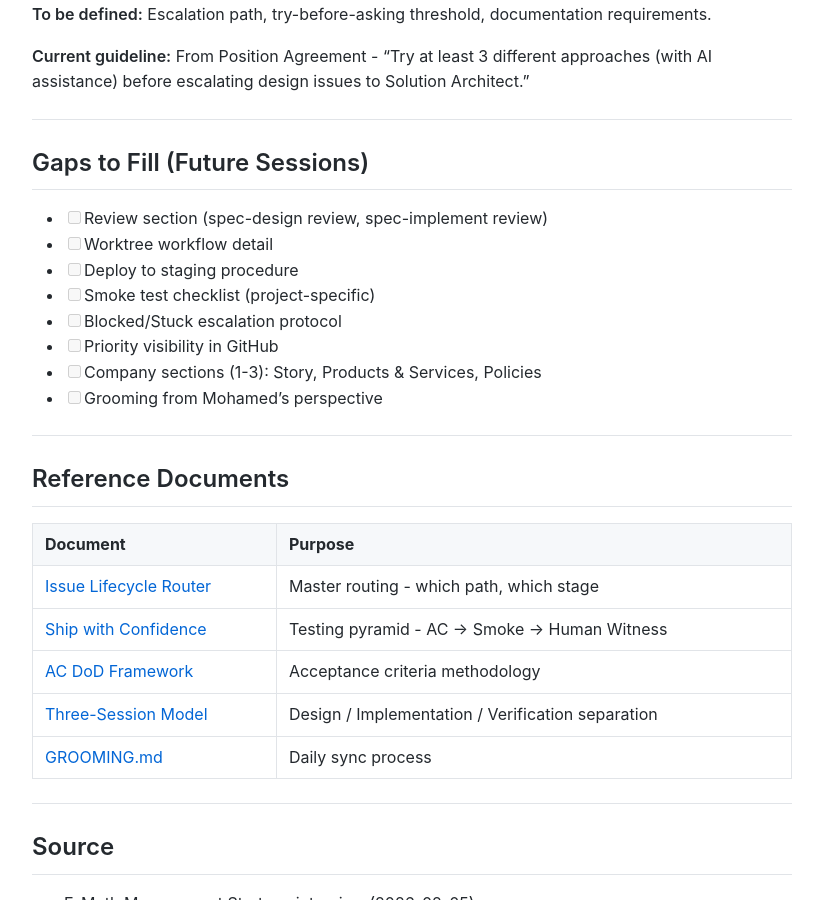
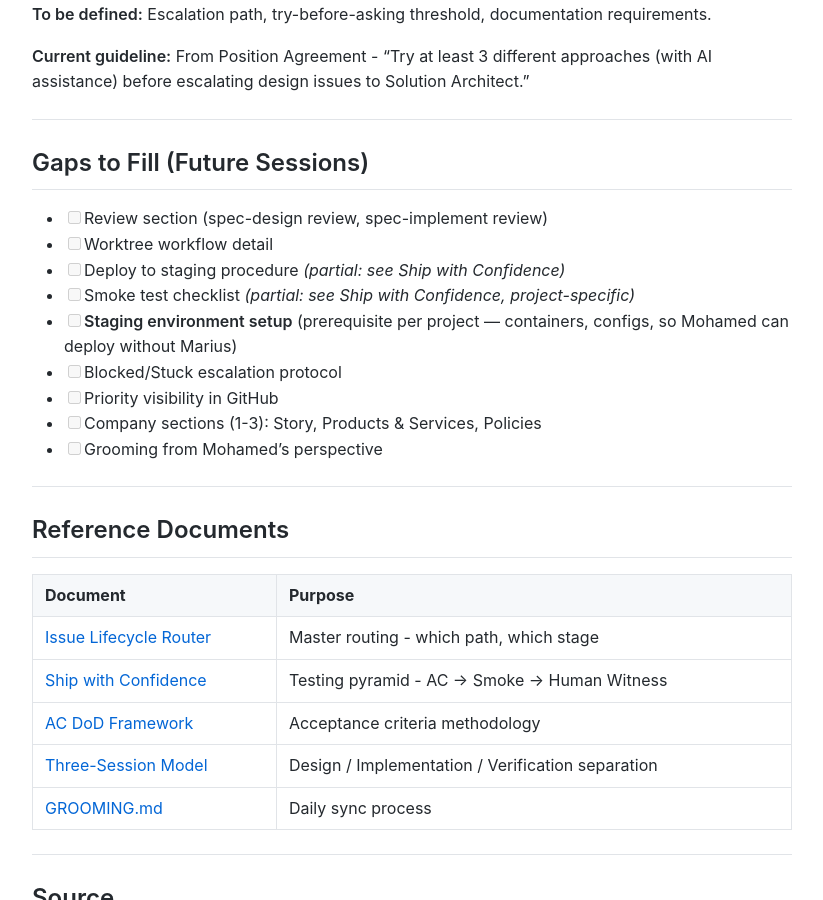
Before and after one commit to MariusWilsch/public-wilsch-ai-pages, a Jekyll site: the page built from global/developer-operations-manual-wilsch-ai-services.md, in a window 1280 px wide and 900 px high, scrolled down 4053 px. Shown: the whole window, without its empty margins (228-1051 px from the left). Built offline with Jekyll 4.4.1, drawn with Linux system fonts in a browser that asks for light colours; our own code applies the rules of GitHub Pages for plain Markdown files.

Commit message:
Sync from hippocampus 2026-02-05

```diff
--- a/global/developer-operations-manual-wilsch-ai-services.md
+++ b/global/developer-operations-manual-wilsch-ai-services.md
@@ -174,8 +174,9 @@ For now, reference:
 
 - [ ] Review section (spec-design review, spec-implement review)
 - [ ] Worktree workflow detail
-- [ ] Deploy to staging procedure
-- [ ] Smoke test checklist (project-specific)
+- [ ] Deploy to staging procedure *(partial: see Ship with Confidence)*
+- [ ] Smoke test checklist *(partial: see Ship with Confidence, project-specific)*
+- [ ] **Staging environment setup** (prerequisite per project — containers, configs, so Mohamed can deploy without Marius)
 - [ ] Blocked/Stuck escalation protocol
 - [ ] Priority visibility in GitHub
 - [ ] Company sections (1-3): Story, Products & Services, Policies
```
